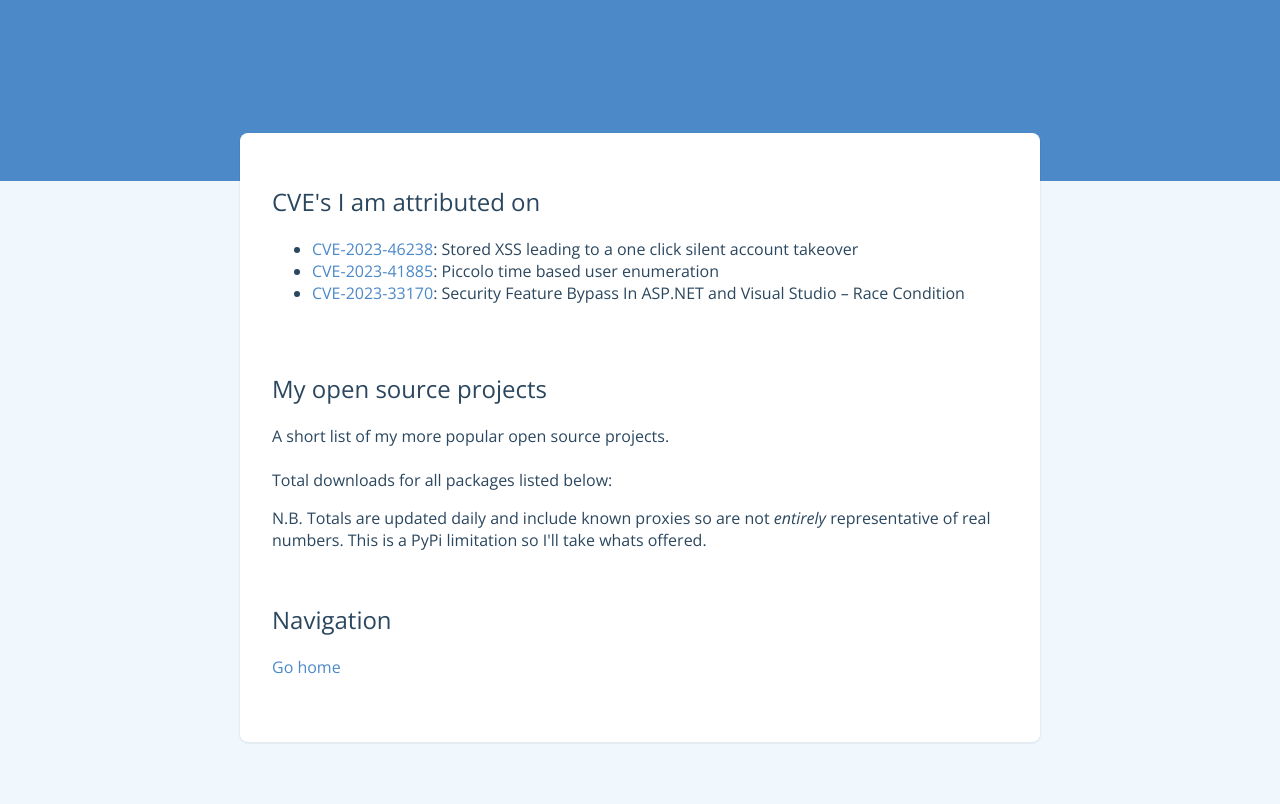
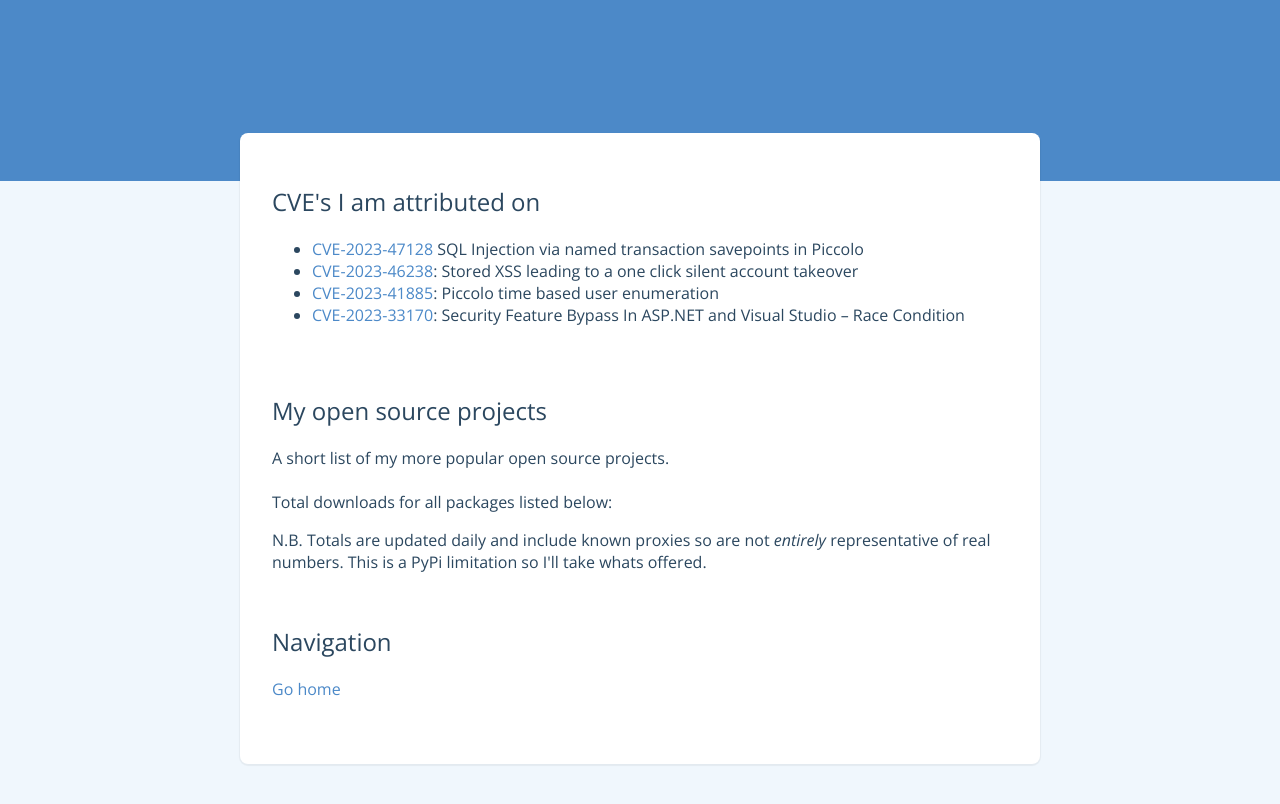
Before and after one commit to Skelmis/data.skelmis.co.nz, a Python web app: template home/templates/achievements.jinja in a window 1280 px wide. Shown: the top 804 px of the page. Run offline with Jinja, Linux system fonts and the light colour scheme; the template is opened without the code that fills it, so the values that code supplies are empty.

Commit message:
feat: CVE-2023-47128

```diff
--- a/home/templates/achievements.jinja
+++ b/home/templates/achievements.jinja
@@ -8,6 +8,10 @@
         <section>
             <h2>CVE's I am attributed on</h2>
             <ul>
+                <li>
+                    <a href="https://github.com/piccolo-orm/piccolo/security/advisories/GHSA-xq59-7jf3-rjc6" target="_blank">CVE-2023-47128</a>
+                    SQL Injection via named transaction savepoints in Piccolo
+                </li>
                 <li>
                     <a href="https://github.com/zitadel/zitadel/security/advisories/GHSA-954h-jrpm-72pm" target="_blank">CVE-2023-46238</a>:
                     Stored XSS leading to a one click silent account takeover
```
